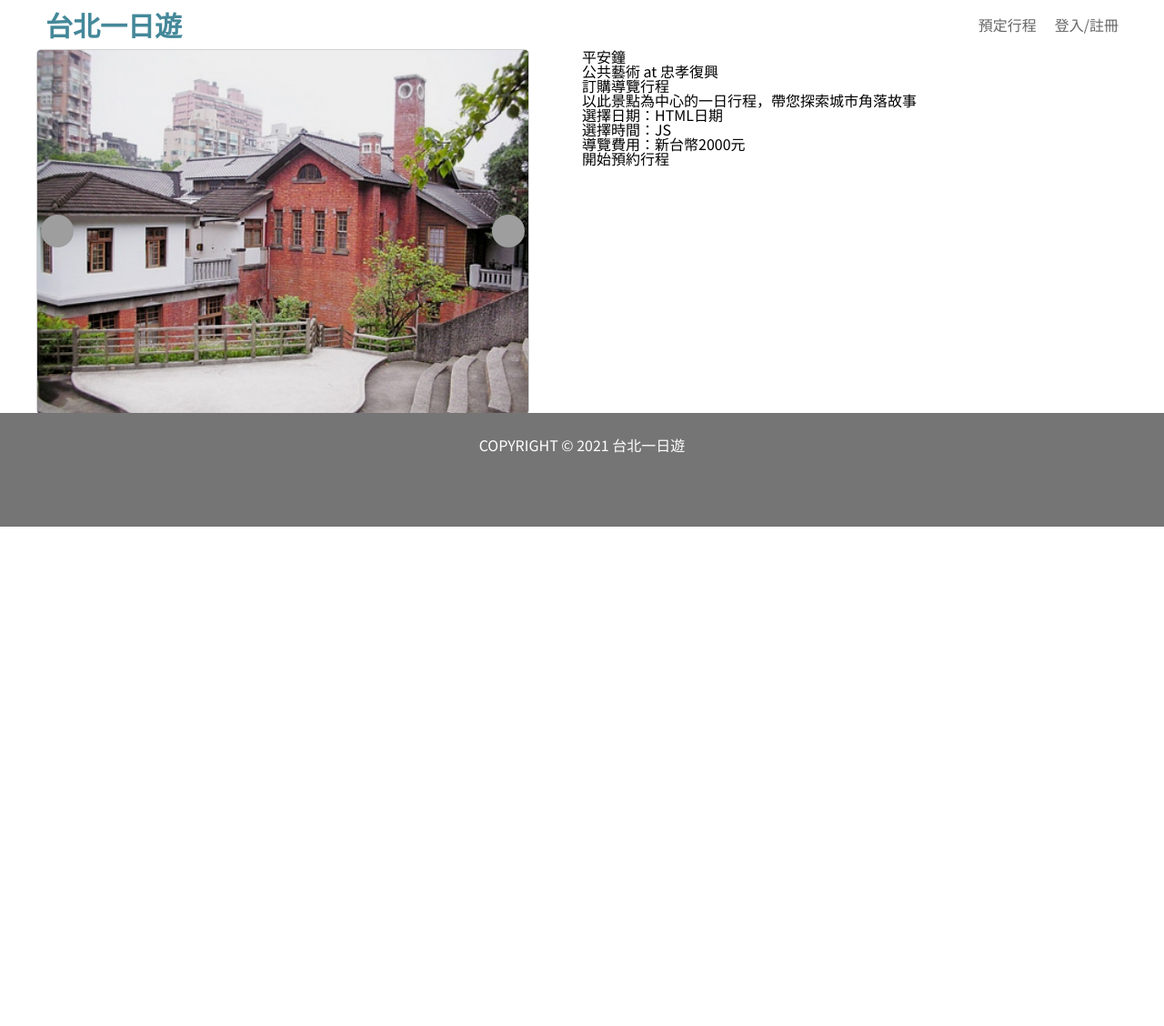
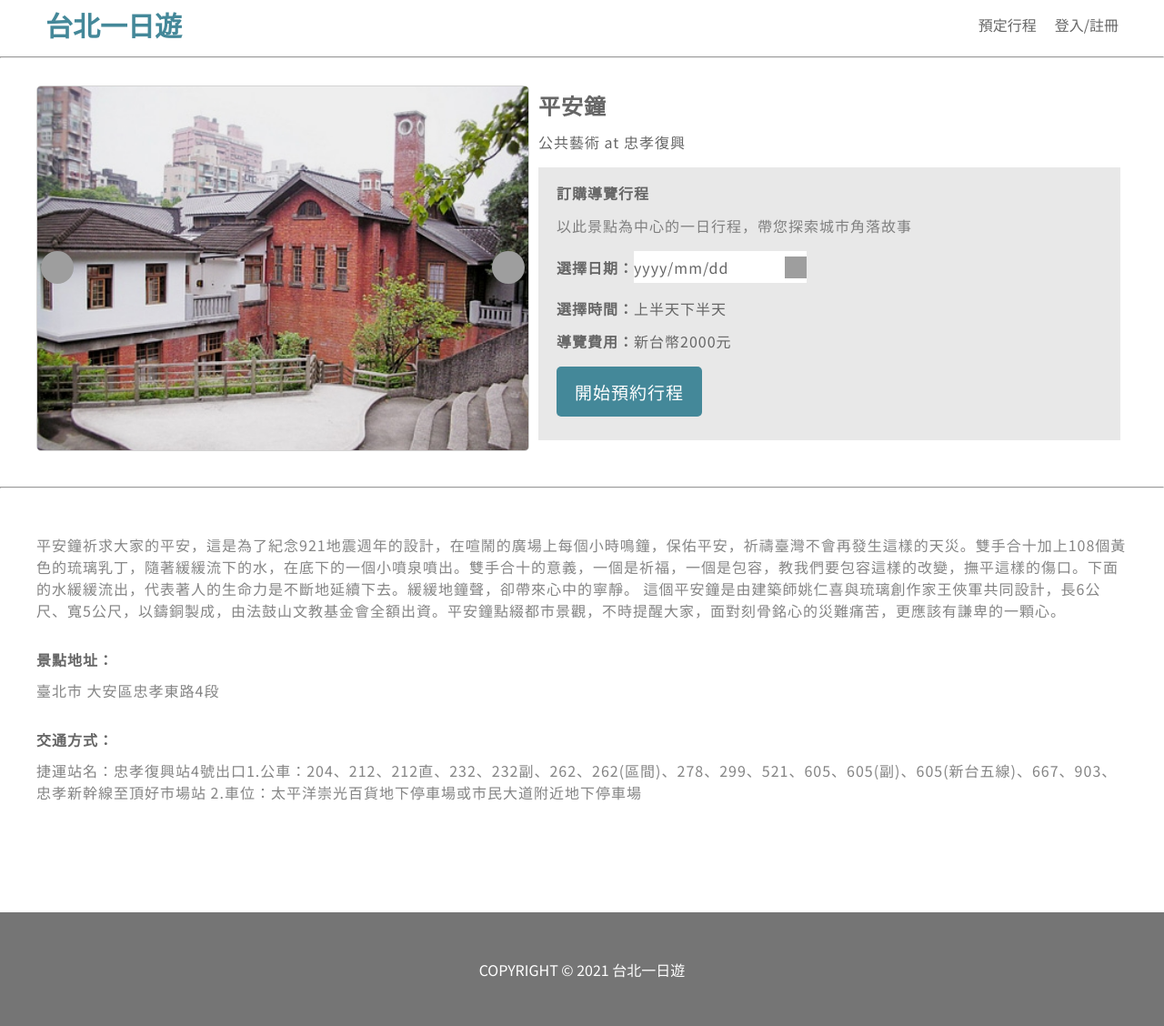
Before and after one commit to jackylailai/TaipeiDayTrip, a Flask app: page /attraction/1 in a window 1280 px wide. Shown: the whole page at 91% size. Before the commit the page ends 579 px from the top, so only its background shows below. Run offline with Flask 3, Linux system fonts and the light colour scheme; grey boxes are pictures that could not be loaded.

Commit message:
finished rwd for attraction.html

```diff
--- a/taipei-day-trip/static/css/attraction.css
+++ b/taipei-day-trip/static/css/attraction.css
@@ -31,7 +31,9 @@ body {
 .right-div> :last-child {
     margin-right: 10px;
 }
-
+.upperhr {
+    display: none;
+}
 .wrapper {
     display: flex;
     justify-content: center;
@@ -44,7 +46,6 @@ body {
 .image{
     width: 100%;
     height: 350px;
-    margin-top: 20px;
     display: block;
     position: relative;
     border-top: 0.5px solid #ccc;
@@ -84,12 +85,154 @@ body {
 .wrapper2{
 
 }
+.tourment{
+    padding: 10px;
+    margin-bottom:30px;
+}
+.reservation{
+    display: flex;
+    flex-direction: column;
+    row-gap: 20px;
+    letter-spacing: 1px;
+}
+.reservation-title{
+    color:#666666;
+    font-size:24px;
+    font-weight: 900;
+}
+.reservation-subtitle{
+    color:#666666;
+}
+.reservation-content{
+    background-color: #E8E8E8;
+    color:#666666;
+    padding: 20px;
+    display: flex;
+    flex-direction: column;
+    align-items: flex-start;
+    row-gap: 20px;
+}
+.reservation-tour{
+    color:#666666;
+    font-size: 16px;
+    font-weight: 900;
+}
+.reservation-description{
+    font-size: 16px;
+    color:#666666;
+    font-weight: 100;
+    opacity: 0.8;
+}
+.reservation-date{
+    color:#666666;
+    font-size: 16px;
+    display:flex;
+    align-items: center;
+}
+.date-title{
+    font-weight: 900;
+}
+.date{
+    width:190px;
+    height:35px;
+    display:flex;
+    background-color:#FFFFFF;
+    justify-content: space-between;
+    align-items: center;
+}
+.calendar{
+    width:24px;
+    height:24px;
+}
+.reservation-time{
+    display:flex;
+    color:#666666;
+}
+.time-title{
+    font-weight: 900;
+}
+.reservation-fare{
+    color:#666666;
+    font-size: 16px;
+    display:flex;
+}
+.fare-title{
+    font-weight: 900;
+}
+.reservation-button{
+    color:#FFFFFF;
+    font-size: 19px;
+    background-color: #448899;
+    height:35px;
+    padding:10px 20px 10px 20px;
+    border-radius:5px;
+    display: flex;
+    align-items: center;
+}
+.lowerhr{
+    font-size: 1px;
+    color:#E8E8E8;
+}
+.content{
+    padding:20px;
+    color:#666666;
+    font-size:16px;
+    margin-top:30px;
+    display:flex;
+    row-gap: 10px;
+    flex-direction: column;
+    letter-spacing: 1px;
+    line-height: 24px;
+}
+.description{
+    opacity: 0.8;
+    display:flex;
+    row-gap:10px;
+    flex-direction: row;
+    margin-bottom: 10px;
+    letter-spacing: 1px;
+    line-height: 24px;
+}
+.address-title{
+    font-weight:bold;
+    margin-top: 10px;
+}
+.address{
+    opacity: 0.8;
+}
+.transportation-title{
+    font-weight:bold;
+    margin-top: 20px;
+}
+.transportation{
+    margin-bottom:100px;
+    opacity: 0.8;
+}
+footer {
+    position: absolute;
+    font-size: 16px;
+    background-color: #757575;
+    color: #ffff;
+    height: 105px;
+    margin: 0 auto;
+    text-align: center;
+    padding: 10px;
+    position: relative;
+    left: 0;
+    bottom: 0;
+    line-height: 50px;
+}
 @media screen and (min-width: 1200px) {
     .top {
         width: 1200px;
         justify-content: center;
         justify-content: space-between;
         align-items: center;
+    }
+    .upperhr{
+        display: block;
+        color:#FFFFFF;
+        margin-bottom:30px;
     }
     .container{
         display:flex;
@@ -104,10 +247,19 @@ body {
     }
     .reservation-content{
         width:600px;
-        height:400px;
+        height:260px;
+    }
+    .wrapper2{
+        display:flex;
+        justify-content: center;
+    }
+    .content{
+        width:1200px;
+    }
+    .container{
+        margin-bottom: 40px;
     }
     footer {
-        position: absolute;
         font-size: 16px;
         background-color: #757575;
         color: #ffff;
@@ -115,9 +267,12 @@ body {
         margin: 0 auto;
         text-align: center;
         padding: 10px;
-        position: relative;
         left: 0;
         bottom: 0;
+        position: relative;
         line-height: 50px;
+        display:flex;
+        justify-content: center;
+        align-items: center;
     }
 }
--- a/taipei-day-trip/static/css/index.css
+++ b/taipei-day-trip/static/css/index.css
@@ -387,6 +387,9 @@ footer {
         left: 0;
         bottom: 0;
         line-height: 50px;
+        display: flex;
+        justify-content: center;
+        align-items: center;
     }
     .list-bar {
         align-items: center;
--- a/taipei-day-trip/templates/attraction.html
+++ b/taipei-day-trip/templates/attraction.html
@@ -24,6 +24,7 @@
             </div>
         </div>
     </div>
+    <hr class="upperhr">
     <div class="wrapper">
         <div class="container">
             <div class="image-container">
@@ -40,26 +41,33 @@
                 <div class="mrt"></div>
                 <div class="reservation">
                     <div class="reservation-title">
-                        平安鐘
+                        <h2>平安鐘</h2>
                     </div>
                     <div class="reservation-subtitle">
                         公共藝術 at 忠孝復興
                     </div>
                     <div class="reservation-content">
-                        <div class="reservation-description">
+                        <div class="reservation-tour">
                             訂購導覽行程
                         </div>
-                        <div class="reservation-description2">
+                        <div class="reservation-description">
                             以此景點為中心的一日行程，帶您探索城市角落故事
                         </div>
                         <div class="reservation-date">
-                            選擇日期：HTML日期
+                            <div class="date-title">選擇日期：</div>
+                            <div class="date">
+                                <p>yyyy/mm/dd</p>
+                                <img src="{{ url_for('static', filename='images/icon_calendar.svg') }}" alt="" class="calendar">
+                            </div>
                         </div>
                         <div class="reservation-time">
-                            選擇時間：JS
+                            <div class="time-title">選擇時間：</div>
+                            <div class="time-morning">上半天</div>
+                            <div class="time-afternoon">下半天</div>
                         </div>
                         <div class="reservation-fare">
-                            導覽費用：新台幣2000元
+                            <div class="fare-title">導覽費用：</div>
+                            <div class="fare">新台幣2000元</div>
                         </div>
                         <div class="reservation-button">
                             開始預約行程
@@ -69,10 +77,14 @@
             </div>
         </div>
     </div>
-
+    <hr class="lowerhr">
     <div class="wrapper2">
         <div class="content">
-            </div>
+           <div class="description">平安鐘祈求大家的平安，這是為了紀念921地震週年的設計，在喧鬧的廣場上每個小時鳴鐘，保佑平安，祈禱臺灣不會再發生這樣的天災。雙手合十加上108個黃色的琉璃乳丁，隨著緩緩流下的水，在底下的一個小噴泉噴出。雙手合十的意義，一個是祈福，一個是包容，教我們要包容這樣的改變，撫平這樣的傷口。下面的水緩緩流出，代表著人的生命力是不斷地延續下去。緩緩地鐘聲，卻帶來心中的寧靜。 這個平安鐘是由建築師姚仁喜與琉璃創作家王俠軍共同設計，長6公尺、寬5公尺，以鑄銅製成，由法鼓山文教基金會全額出資。平安鐘點綴都市景觀，不時提醒大家，面對刻骨銘心的災難痛苦，更應該有謙卑的一顆心。</div>
+           <div class="address-title">景點地址：</div>
+           <div class="address">臺北市 大安區忠孝東路4段</div>
+           <div class="transportation-title">交通方式：</div>
+           <div class="transportation">捷運站名：忠孝復興站4號出口1.公車：204、212、212直、232、232副、262、262(區間)、278、299、521、605、605(副)、605(新台五線)、667、903、忠孝新幹線至頂好市場站 2.車位：太平洋崇光百貨地下停車場或市民大道附近地下停車場</div>
         </div>
     </div>
     <footer id="footer-id">
```
Also changed, not shown: taipei-day-trip/static/images/icon_calendar.svg (added), 1 other file.
